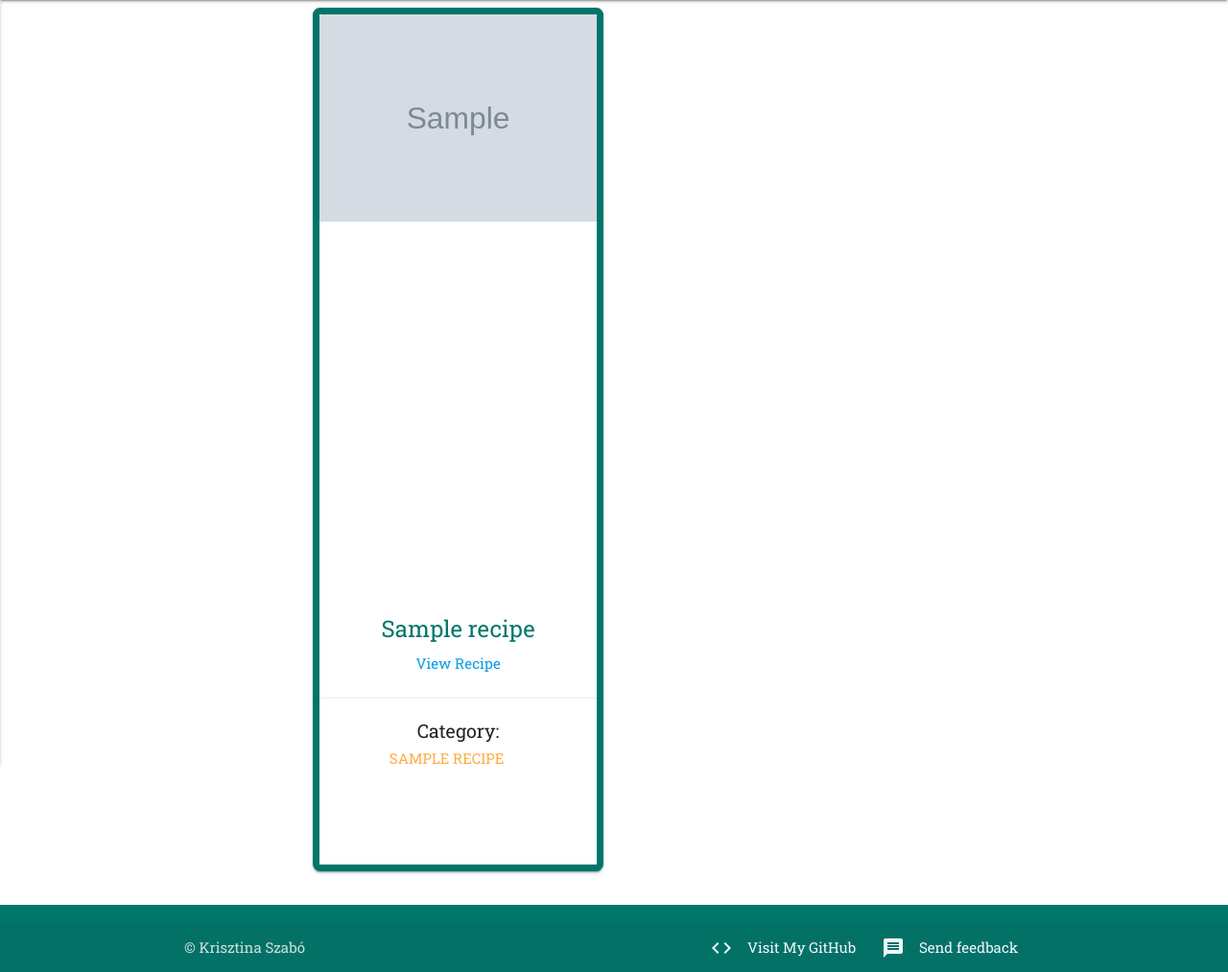
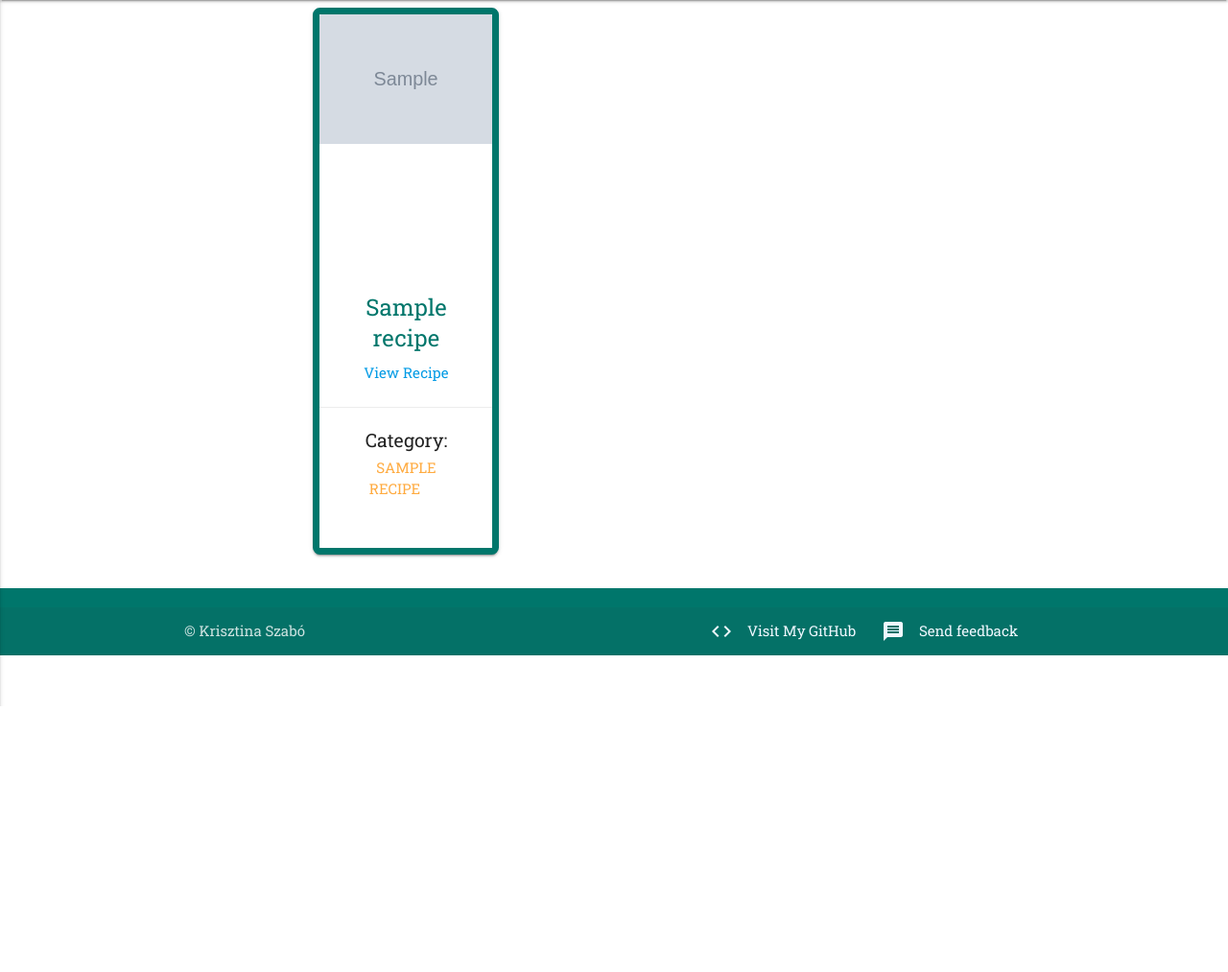
Before and after one commit to Code-Institute-Submissions/lockdown-kitchen-ms3, a Flask app: page /get_recipes in a window 1280 px wide. Shown: the part 64-1077 px from the top of the page at 96% size. After the commit the page ends 800 px from the top, so only its background shows below. Run offline with Flask 2, Linux system fonts and the light colour scheme; grey boxes marked "Sample" are stand-in pictures; a database or web service that is not in the repository returns one stand-in record (values such as "Sample title"); some libraries are stand-ins or nearby versions.

Commit message:
Recipes layout changed to have three recipes in a row

```diff
--- a/static/css/style.css
+++ b/static/css/style.css
@@ -58,16 +58,17 @@ main {
 
 .card-title {
 	color: #00766B;
+    padding-top:1rem;
 }
 
 .card {
 	border: #00766B solid 0.5rem;
 	border-radius: 0.5rem;
-	height: 50rem;
+	height: 38rem;
 }
 
 .card-image {
-	height: 30rem;
+	height: 45%;
 }
 
 .category-header {
@@ -82,7 +83,9 @@ main {
 #delete {
 	background: #ff0000;
 }
-
+#category{
+    padding-bottom:0.5rem;
+}
 
 /*Add new recipes title and submit button */
 
@@ -154,7 +157,7 @@ main {
 
 /*** Tested on Moto G4, Galaxy S5, Pixel2, Pixel 2XL, Iphone 5/SE, Iphone 6/7/8, Iphone 6/7/8 Plus, IphoneX, Ipad and Ipad Pro ***/
 
-@media only screen and (min-width: 350px) and (max-width: 769px) {
+/***@media only screen and (min-width: 350px) and (max-width: 769px) {
 	.card {
 		height: 55rem;
 	}
@@ -166,7 +169,7 @@ main {
 
 /***Tested on laptop, laptop with touch ***/
 
-@media only screen and (min-width: 770px) {
+/**@media only screen and (min-width: 770px) {
 	.card {
 		height: 60rem;
 	}
--- a/templates/recipes.html
+++ b/templates/recipes.html
@@ -6,7 +6,7 @@
 <div class="container center">
    <div class="row">
       {% for recipe in recipes %}
-      <div class="recipe-publish col m6 s12">
+      <div class="recipe-publish col m4 s12">
          <!--Recipes card containing the basic informations about the recipe, and the link the full version
             To offer better user experience, the picture and the title is also clickable and redirects to the same page as View recipe link-->
          <div class="card">
@@ -21,7 +21,7 @@
                </a>
                <a href="{{url_for('display_recipe', recipe_id=recipe._id)}}" class="waves-effect waves-light"> View Recipe</a>
             </div>
-            <div class="card-action">
+            <div class="card-action" id="category">
                <h6 class="category-header"> Category: </h6>
                <a href="{{url_for('display_categories', category_name= recipe.category_name)}}">{{recipe.category_name}}</a>
             </div>
```
